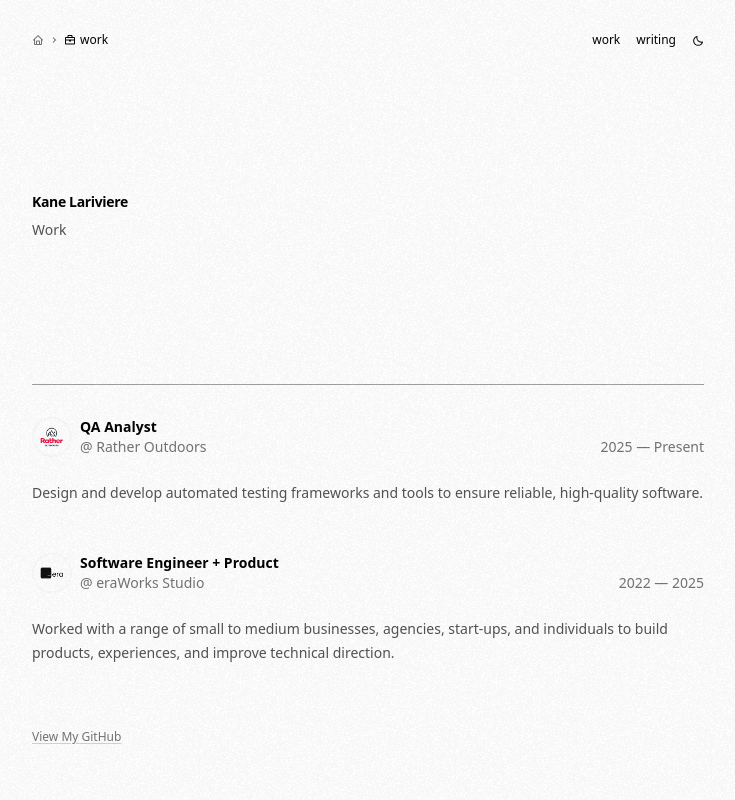
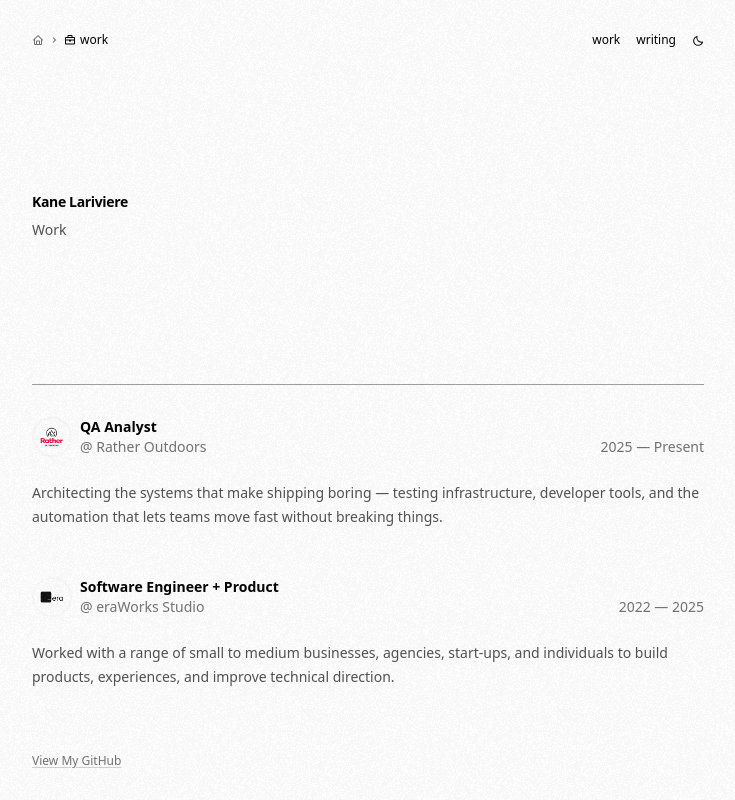
Before and after one commit to knlrvr/my-portfolio, a Next.js app: page /work in a window 1280 px wide. Shown: the top 800 px of the page, without its empty margins (272-1007 px from the left). Built offline with nearby package versions, Linux system fonts and the light colour scheme.

Commit message:
update current jd

```diff
--- a/app/work/page.tsx
+++ b/app/work/page.tsx
@@ -24,7 +24,7 @@ export default function Work() {
                     role="QA Analyst"
                     start="2025"
                     end="Present"
-                    desc="Design and develop automated testing frameworks and tools to ensure reliable, high-quality software."
+                    desc="Architecting the systems that make shipping boring — testing infrastructure, developer tools, and the automation that lets teams move fast without breaking things."
                 />
 
                 <WorkCard
```
